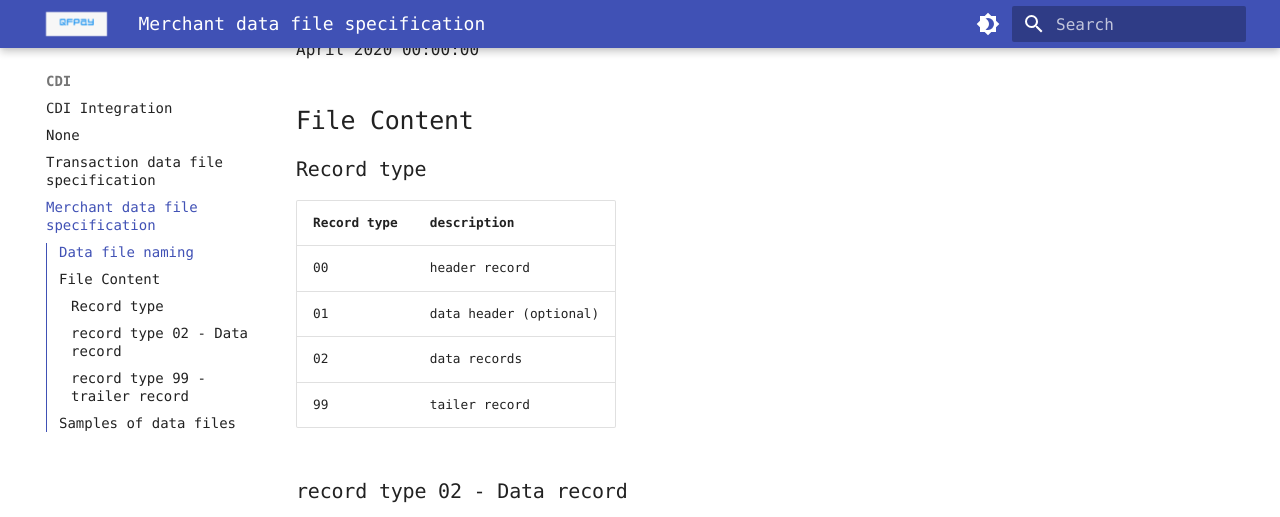
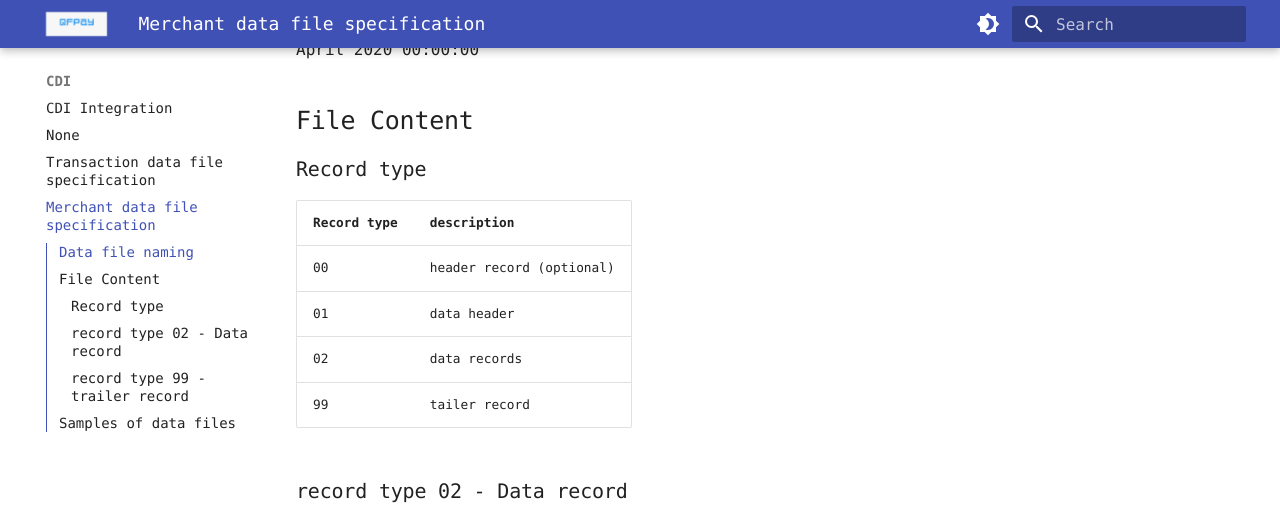
Before and after one commit to yxiaao/docs, an MkDocs documentation site: the page built from docs/cdi/merchant data file specification.md, in a window 1280 px wide and 900 px high, scrolled down 350 px. Shown: the top 517 px of the window. Built offline with MkDocs 1.6.1 and Material for MkDocs 9.7.7, drawn with Linux system fonts in a browser that asks for light colours; some web fonts are replaced; comment, search, counter and statistics services are not loaded.

```diff
--- a/docs/cdi/merchant data file specification.md
+++ b/docs/cdi/merchant data file specification.md
@@ -13,8 +13,8 @@ merchant-V02-{MID}-{generation_timestamp}.csv
 
 | Record type | description        |
 |-------------|--------------------|
-| 00          | header record      |
-| 01          | data header (optional)       |
+| 00          | header record (optional)     |
+| 01          | data header        |
 | 02          | data records       |
 | 99          | tailer record      |
 
```
